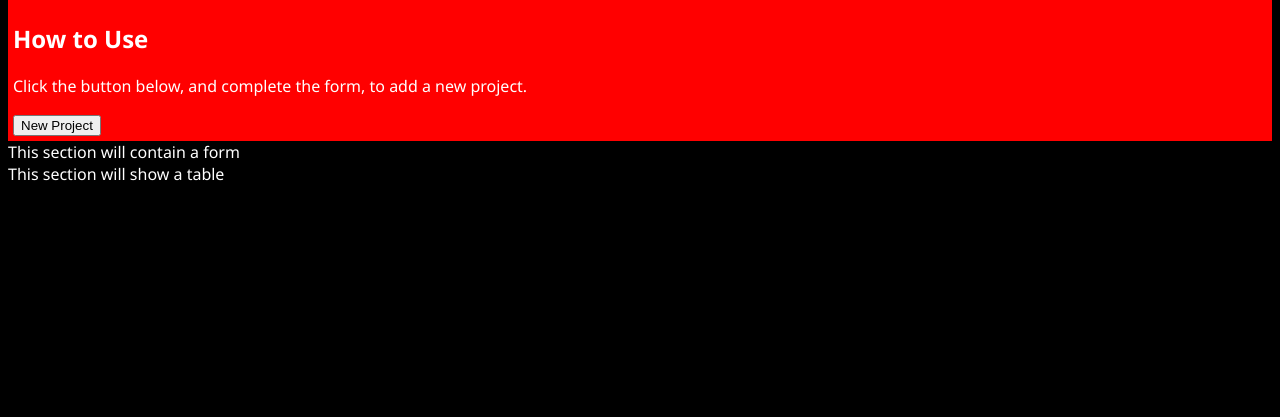
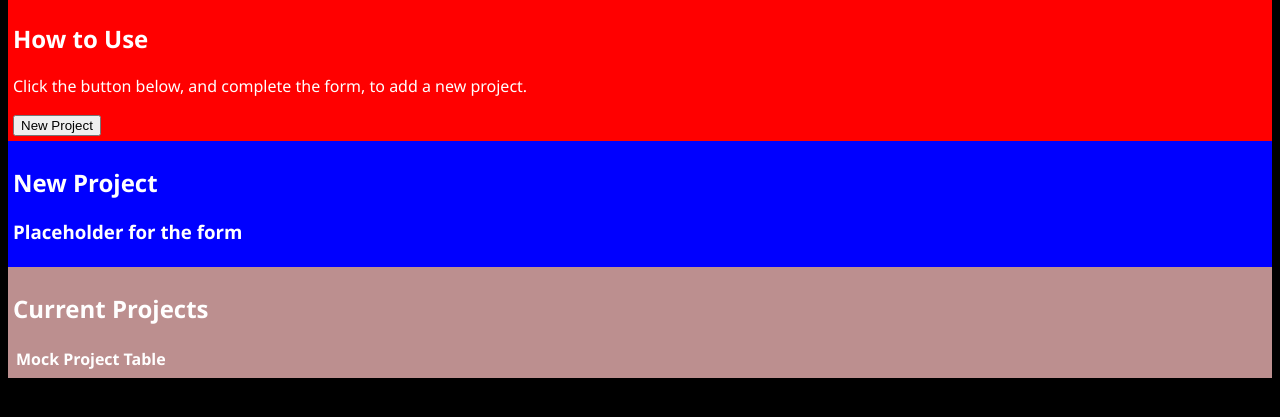
Before and after one commit to djbowen95/Project-Tracker, a plain HTML site: page index.html in a window 1280 px wide. Shown: the part 111-528 px from the top of the page. Drawn offline with nearby package versions, Linux system fonts and the light colour scheme.

Commit message:
Basic HTML elements for modal form and project table

```diff
--- a/assets/script.js
+++ b/assets/script.js
@@ -31,7 +31,21 @@ instructionsEl.text("Click the button below, and complete the form, to add a new
 newProjectButton.text("New Project");
 
 // Modal section: form for a new project.
-modalEl.text("This section will contain a form");
+const modalHeaderEl = $("<h2>");
+const formEl = $("<form>");
+
+modalEl.attr("class", "modal");
+modalEl.append(modalHeaderEl, formEl);
+
+modalHeaderEl.text("New Project");
+formEl.append("<h3>Placeholder for the form</h3>");
 
 // Table section: table of existing projects.
-tableEl.text("This section will show a table");
+const tableHeaderEl = $("<h2>");
+const projectsEl = $("<table>");
+
+tableEl.attr("class", "tableCard");
+tableEl.append(tableHeaderEl, projectsEl);
+
+tableHeaderEl.text("Current Projects");
+projectsEl.append("<th>Mock</th><th>Project</th><th>Table</th>");
--- a/assets/style.css
+++ b/assets/style.css
@@ -12,3 +12,13 @@ body {
     background-color: red;
     padding: 5px;
 }
+
+.modal {
+    background-color: blue;
+    padding: 5px;
+}
+
+.tableCard {
+    background-color: rosybrown;
+    padding: 5px;
+}
```
